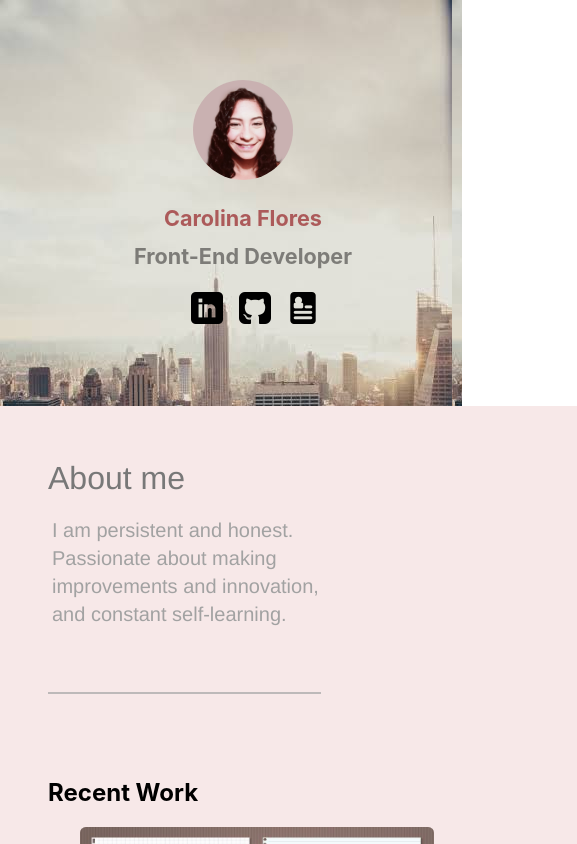
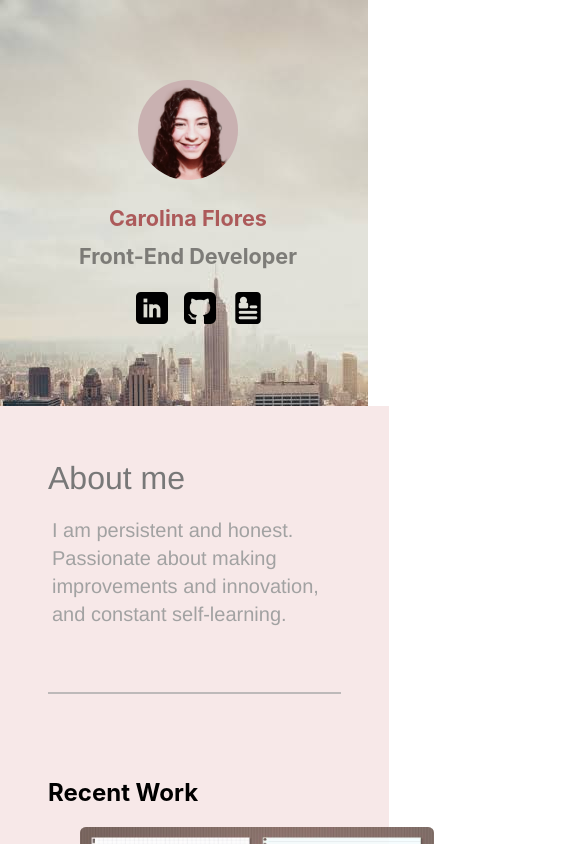
Before and after one commit to karo0wk/Portfolio, a React (Create React App) app: page / in a window 390 px wide. Shown: the top 844 px of the page, 577 px wide, since content can reach past the window. Built offline with nearby package versions, Linux system fonts and the light colour scheme; grey boxes are pictures that could not be loaded.

Commit message:
Cambios responsivos en Ipad terminados

```diff
--- a/src/Main.css
+++ b/src/Main.css
@@ -381,18 +381,18 @@ text-size-adjust:100%;
 
 @media screen and (max-width: 768px) {
 	#header {
-
+	width: 80%;
     left: 0;
     /* padding: 6em 4em; */
     position: relative;
     text-align: center;
     top: auto;
-    width: 100%;
+    /* width: 100%; */
 	display: block;
-	padding: 3em 1.5em 2.9em 3em;
+	padding: 3em 1.5em 2.9em 2em;
 	/* padding: 1em 2.1em; */
 	/* margin-left: 0; */
-	margin-right: 0;
+	/* margin-right: 0; */
 
 	}
 
@@ -402,10 +402,11 @@ text-size-adjust:100%;
 	}
 
 	.containerInfo {
-		/* width: 70%;
-		margin-left: 30%; */
+		width: 75%;
+		/* margin-left: 30%; */
 		margin-left: 0;
-		padding: 3em 16em 2.9em 3em;
+		padding: 3em 3em 2.9em 3em;
+		scroll-margin-block: 0;
 }
 
 
@@ -414,6 +415,34 @@ text-size-adjust:100%;
 
 
 @media screen and(max-width: 480px){
+	#header {
+		width: auto;
+		flex:1;
+		left: 0;
+		/* padding: 6em 4em; */
+		position: relative;
+		text-align: center;
+		top: auto;
+
+		display: block;
+		padding: auto;
+		/* padding: 1em 2.1em; */
+		margin-left: 0;
+		margin-right: 0;
+
+		}
+
+		#header > .inner {
+			flex-grow: 1;
+			/* margin: 0em 0 0em 0; */
+		}
+
 
 }
-@media screen and(max-width: 320px){}
+@media screen and(max-width:376px){
+	/* #header {
+		width: 400px;
+		width: 90%;
+		flex:1;
+	} */
+}
```
